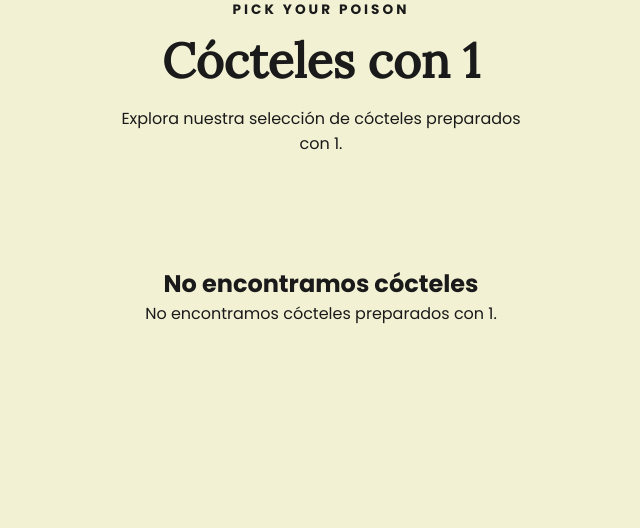
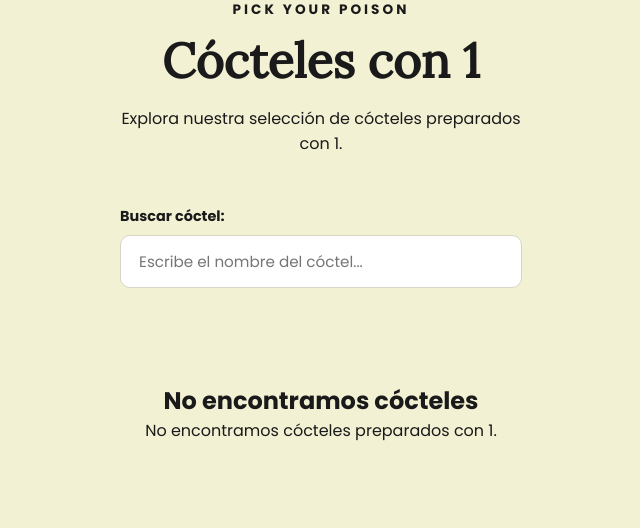
Before and after one commit to rgarzona1/CocktailMaster, a Django app: page /tragos/1/ in a window 1280 px wide. Shown: the part 167-695 px from the top of the page, without its empty margins (319-959 px from the left). Run offline with Django 5.2, Linux system fonts and the light colour scheme.

Commit message:
Implementacion nueva:
Buscador en categorias

```diff
--- a/static/styles/general.css
+++ b/static/styles/general.css
@@ -1129,3 +1129,60 @@
     }
 
 }
+
+
+/* Buscador de cócteles */
+
+.buscador-tragos {
+    width: 100%;
+    max-width: 500px;
+    margin: 0 auto 35px;
+}
+
+.buscador-tragos label {
+    display: block;
+    margin-bottom: 8px;
+    font-family: 'Poppins', sans-serif;
+    font-size: 0.9rem;
+    font-weight: 700;
+}
+
+.buscador-tragos input {
+    width: 100%;
+    box-sizing: border-box;
+    padding: 14px 18px;
+
+    border: 1px solid #d8d5c8;
+    border-radius: 10px;
+    background: #ffffff;
+
+    font-family: 'Poppins', sans-serif;
+    font-size: 0.95rem;
+
+    outline: none;
+    transition: border-color 0.2s, box-shadow 0.2s;
+}
+
+.buscador-tragos input:focus {
+    border-color: #afad7d;
+    box-shadow: 0 0 0 3px rgba(175, 173, 125, 0.2);
+}
+
+/* Ocultar tarjetas que no coinciden */
+
+.trago-card[hidden] {
+    display: none;
+}
+
+/* Mensaje de búsqueda sin coincidencias */
+
+#sin-resultados-busqueda {
+    margin: 30px auto;
+    text-align: center;
+    font-family: 'Poppins', sans-serif;
+    color: #555555;
+}
+
+#sin-resultados-busqueda[hidden] {
+    display: none;
+}
--- a/templates/Drinks/tragos_por_alcohol.html
+++ b/templates/Drinks/tragos_por_alcohol.html
@@ -13,6 +13,15 @@
             Explora nuestra selección de cócteles preparados con {{ alcohol|title }}.
         </p>
     </div>
+    <div class="buscador-tragos">
+        <label for="buscar-trago">Buscar cóctel:</label>
+        <input type="search"
+                id="buscar-trago"
+                placeholder="Escribe el nombre del cóctel..."
+                autocomplete="off" >
+    </div>
+
+
 
     <div class="tragos-grid">
 
@@ -53,6 +62,50 @@
 
     </div>
 
+    <p id="sin-resultados-busqueda" hidden>
+    No encontramos cócteles que coincidan con tu búsqueda.
+    </p>
+
 </section>
 
+<script>
+    document.addEventListener("DOMContentLoaded",function(){
+        //obtener elementos html
+        const buscador =document.getElementById("buscar-trago");
+        const tarjetas = document.querySelectorAll(".trago-card");
+        const mensajeSinResultados = document.getElementById("sin-resultados-busqueda");
+
+        //escuchar cada cambio en campo de busqueda
+
+        buscador.addEventListener("input",function(){
+
+            //obtener texto y normalizarlo
+            const textoBusqueda = buscador.value.toLowerCase().trim();
+            let tarjetasVisibles = 0;
+
+            //recorrer todas las tarjetas
+            tarjetas.forEach(function(tarjeta){
+                const nombre = tarjeta
+                    .querySelector("h2")
+                    .textContent
+                    .trim()
+                    .toLowerCase();
+
+                    //comprobar si el nombre contiene busqueda
+                    const coincide =nombre.includes(textoBusqueda);
+
+                    //mostrar u ocultar tarjeta
+                    tarjeta.hidden=!coincide;
+
+                    if(coincide){
+                        tarjetasVisibles++;
+                    }
+            });
+            //mostrar mensaje si no hay resultados
+            mensajeSinResultados.hidden=tarjetasVisibles>0;
+        }
+        );
+    });
+</script>
+
 {% endblock %}
```
